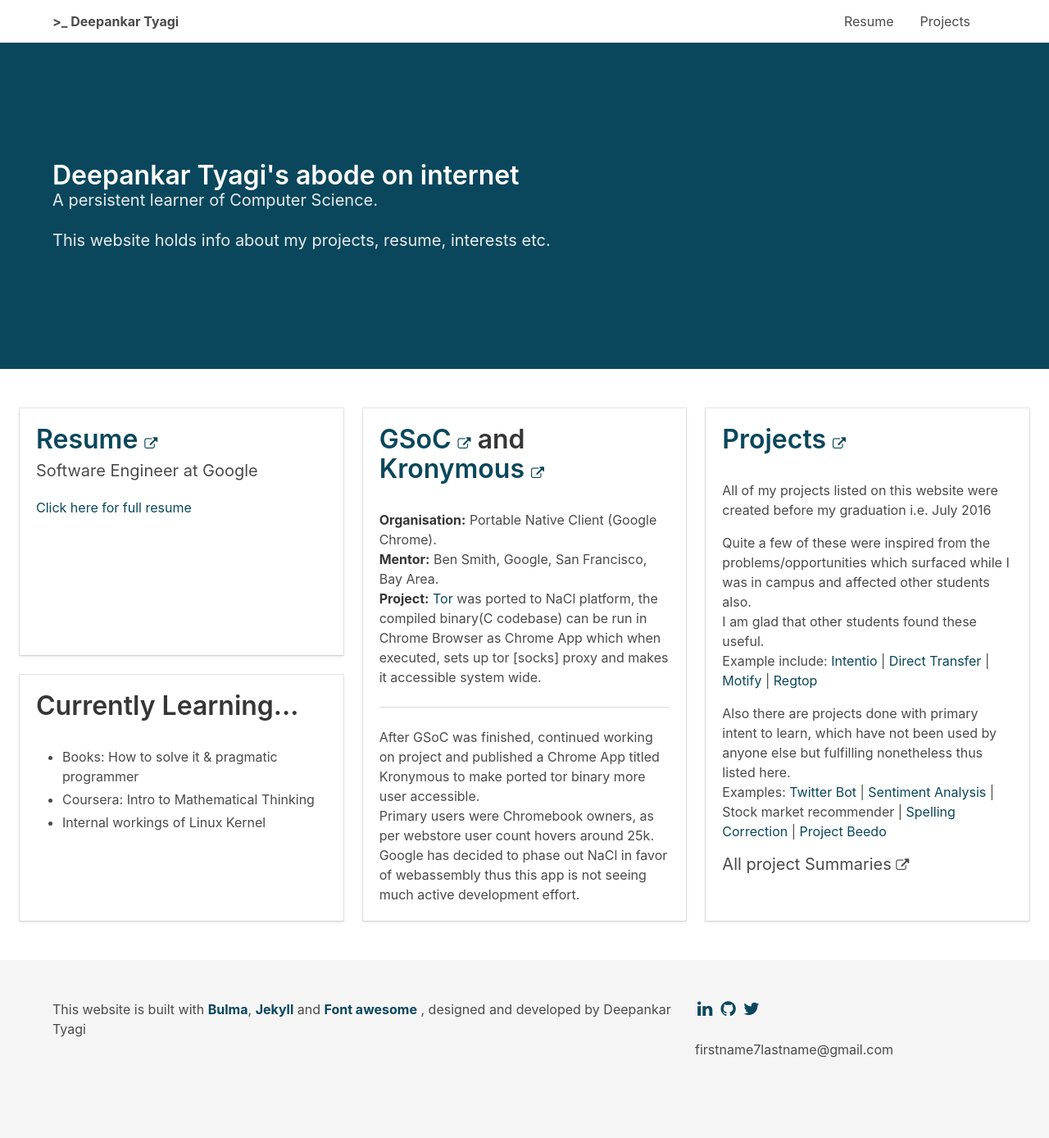
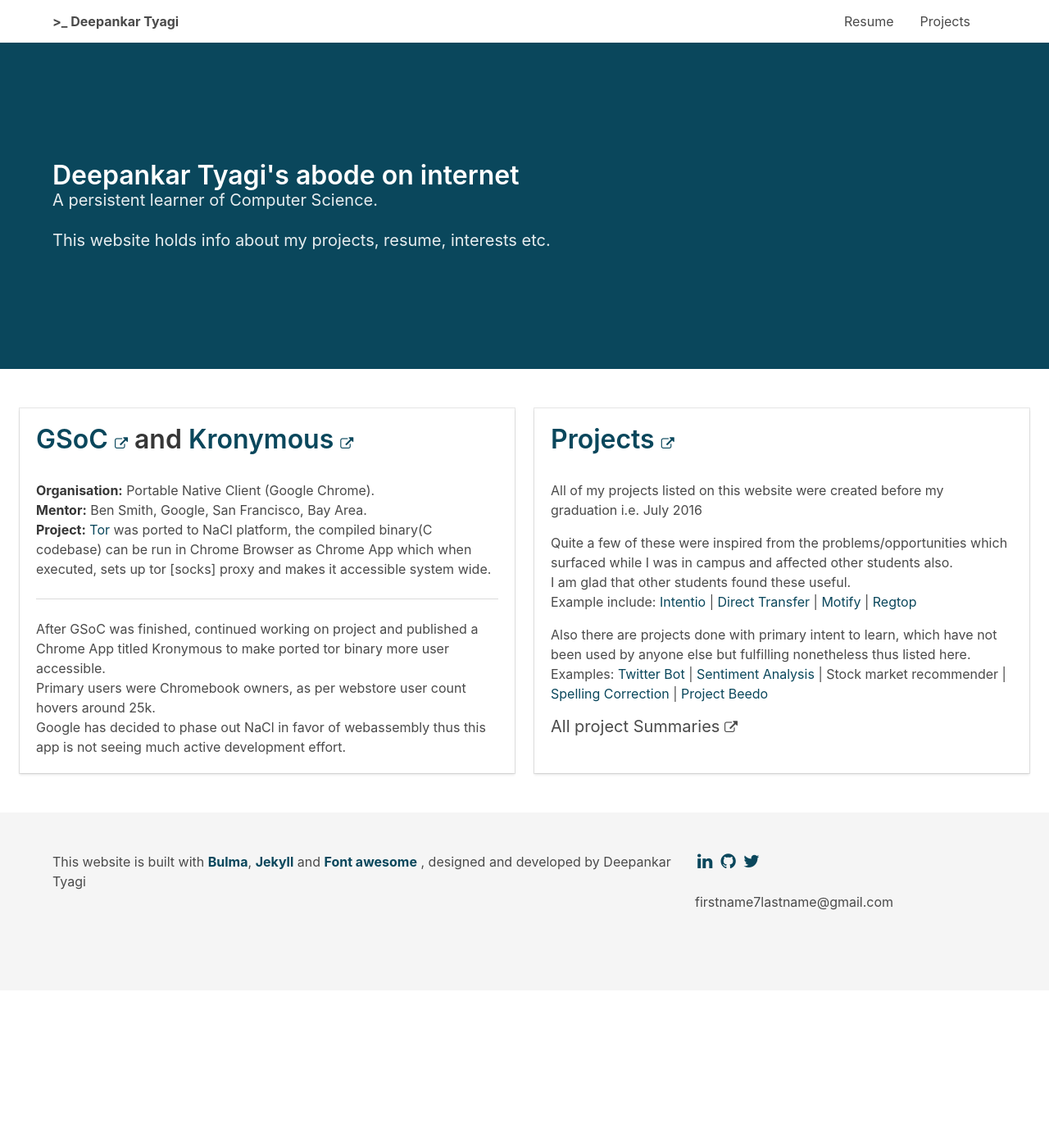
Before and after one commit to codebuff/codebuff.github.io, a Jekyll site: the page built from index.html, in a window 1280 px wide. Shown: the whole page at 82% size. Built offline with Jekyll 4.4.1, drawn with Linux system fonts in a browser that asks for light colours; after the commit the page ends 1208 px from its top, so only the background shows below that.

Commit message:
Update index.html

```diff
--- a/index.html
+++ b/index.html
@@ -22,32 +22,8 @@
 </section>
 <section class="section">
     <div class="tile is-ancestor">
-        <div class="tile is-vertical is-8">
+        <div class="tile is-vertical">
             <div class="tile">
-                <div class="tile is-parent is-vertical">
-                    <article class="tile is-child box is-radiusless">
-                        <div class="content">
-
-                        <p class="title has-text-primary">
-                            <a href="/resume" class="is-link">Resume <i
-                                    class="fa fa-external-link is-size-6 has-text-weight-light"></i></a>
-                        </p>
-                             <p class="subtitle">Software Engineer at Google</p>
-                            <p> <a href="/resume">Click here for full resume</a></p>
-                        </div>
-                    </article>
-                    <article class="tile is-child box is-radiusless is-primary">
-                        <div class="content">
-
-                            <p class="title">Currently Learning...</p>
-                            <ul>
-                                <li>Books: How to solve it & pragmatic programmer</li>
-                                <li>Coursera: Intro to Mathematical Thinking</li>
-                                <li>Internal workings of Linux Kernel</li>
-                            </ul>
-                        </div>
-                    </article>
-                </div>
                 <div class="tile is-parent">
                     <article class="tile is-child box is-radiusless">
                         <div class="content">
@@ -73,11 +49,9 @@
                         </div>
                     </article>
                 </div>
-            </div>
-        </div>
-        <div class="tile is-parent">
-            <article class="tile is-child box is-radiusless">
-                <div class="content">
+                <div class="tile is-parent">
+                  <article class="tile is-child box is-radiusless">
+                    <div class="content">
                     <p class="title"><a href="/projects" class="is-link">Projects <i
                             class="fa fa-external-link is-size-6 has-text-weight-light"></i></a></p>
                     <p>All of my projects listed on this website were created before my graduation i.e. July 2016</p>
@@ -100,5 +74,8 @@
                 </div>
             </article>
         </div>
+            </div>
+        </div>
+
     </div>
 </section>
```
